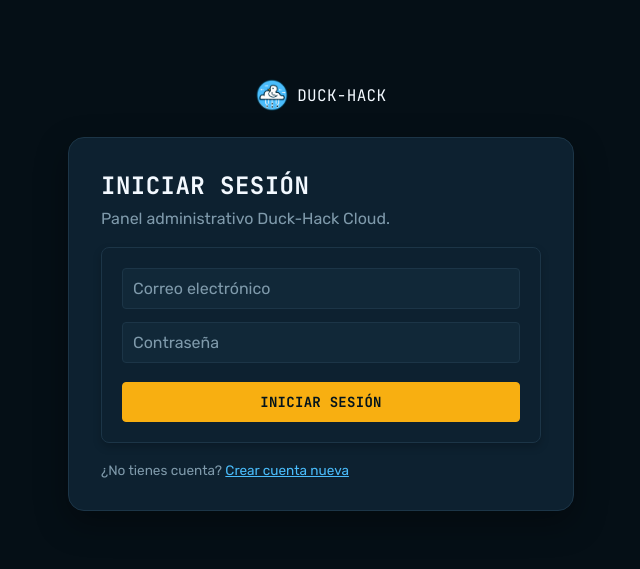
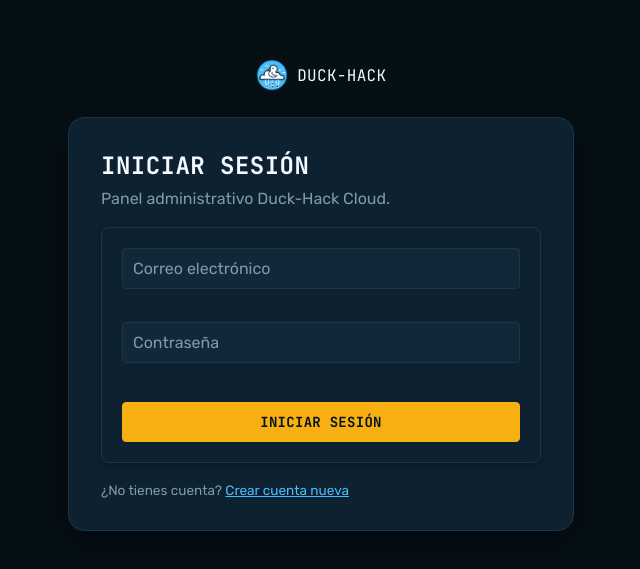
Before and after one commit to addh-duck-hack/Duck-Hack.cloud, a React (Create React App) app in the folder frontend-admin/: page /#/ in a window 1280 px wide. Shown: the part 145-714 px from the top of the page, without its empty margins (319-959 px from the left). Built offline with nearby package versions, Linux system fonts and the light colour scheme.

Commit message:
[FIX] Styles
Se repara los estilos del formulario

```diff
--- a/frontend-admin/src/index.css
+++ b/frontend-admin/src/index.css
@@ -60,11 +60,9 @@
   color: var(--text-color);
 }
 
-input[type="email"],
-input[type="password"],
-input[type="text"],
-input[type="number"],
-input[type="date"],
+/* :not(checkbox/radio) en vez de listar tipos uno por uno — una lista whitelisted
+   ya se quedó corta dos veces (faltaban tel y url) cuando se agregó un input nuevo. */
+input:not([type="checkbox"]):not([type="radio"]),
 textarea,
 select {
   width: 100%;
```
